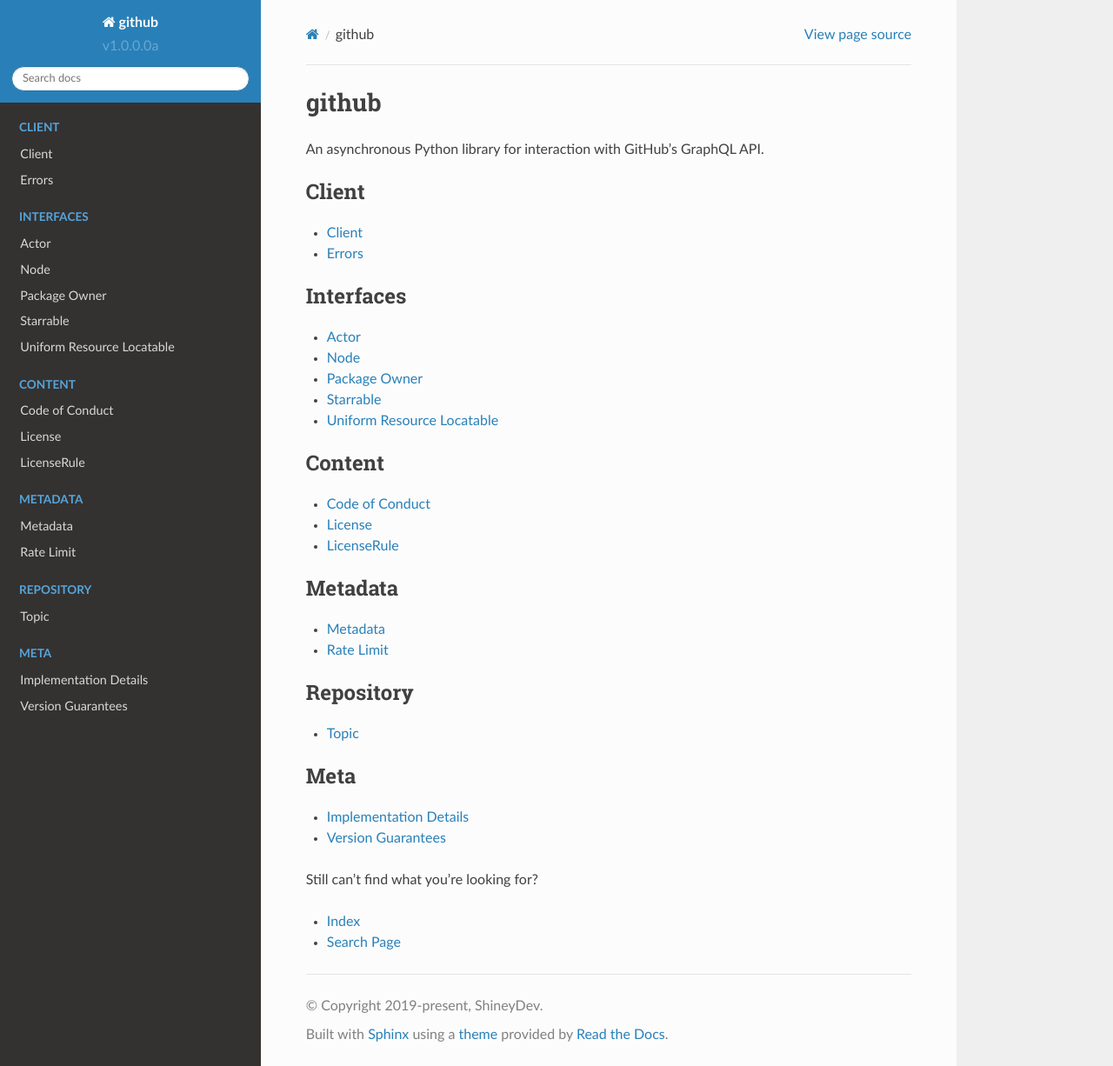
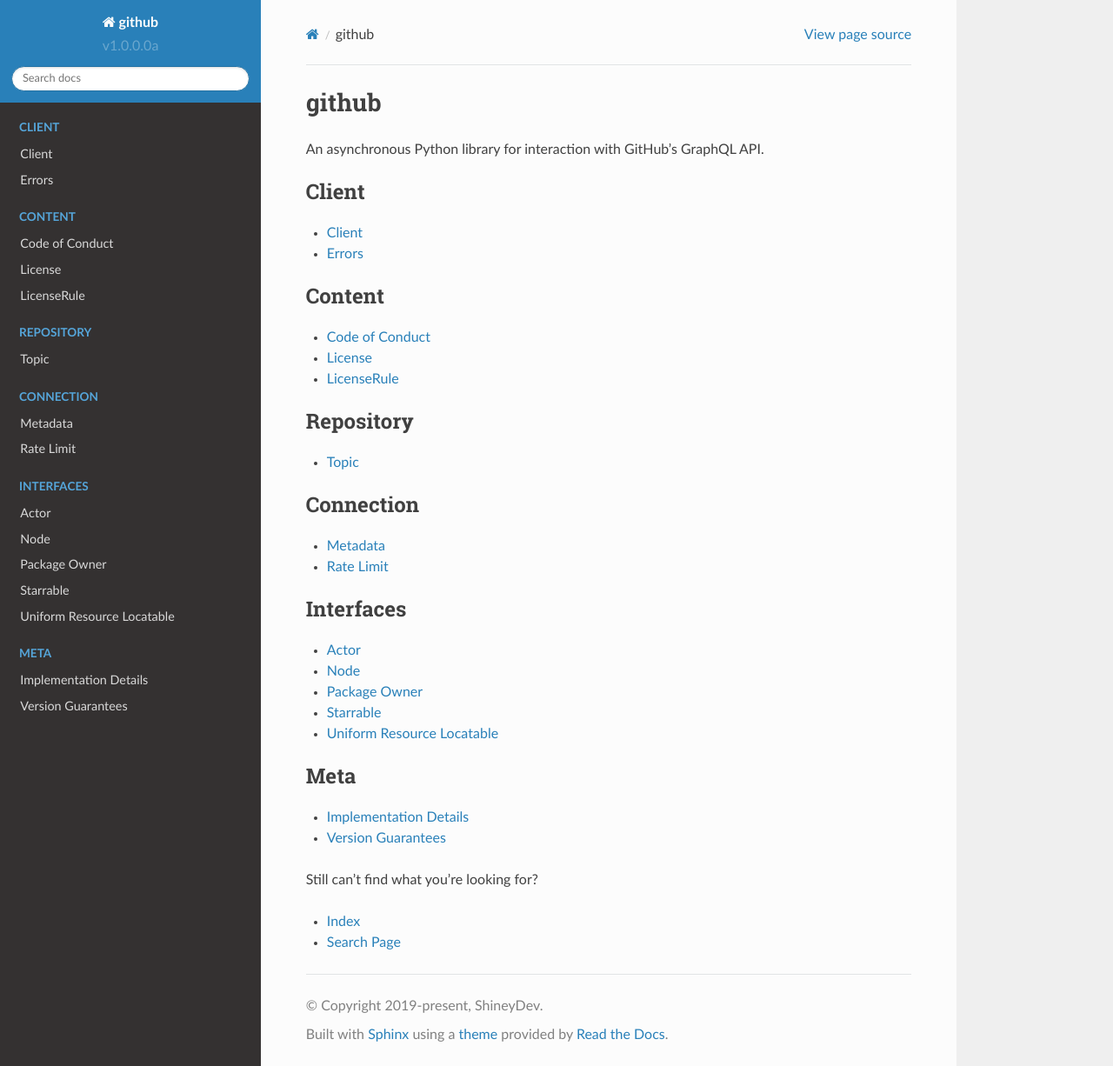
Before and after one commit to ShineyDev/github, a Sphinx documentation site: the page built from docs/index.rst, in a window 1280 px wide and 1226 px high. Shown: the whole window at 87% size. Built offline with Sphinx 7.4.7 and the Read the Docs theme 2.0.0, drawn with Linux system fonts in a browser that asks for light colours; part of the change alters nothing that is shown.

Commit message:
sort documentation categories

```diff
--- a/docs/index.rst
+++ b/docs/index.rst
@@ -13,17 +13,6 @@ An asynchronous Python library for interaction with GitHub's GraphQL API.
 
 
 .. toctree::
-    :caption: Interfaces
-    :maxdepth: 1
-
-    interfaces/actor
-    interfaces/node
-    interfaces/packageowner
-    interfaces/starrable
-    interfaces/uniformresourcelocatable
-
-
-.. toctree::
     :caption: Content
     :maxdepth: 1
 
@@ -33,18 +22,29 @@ An asynchronous Python library for interaction with GitHub's GraphQL API.
 
 
 .. toctree::
-    :caption: Metadata
-    :maxdepth: 1
-
-    metadata/metadata
-    metadata/ratelimit
-
-
-.. toctree::
     :caption: Repository
     :maxdepth: 1
 
     repository/topic
+
+
+.. toctree::
+    :caption: Connection
+    :maxdepth: 1
+
+    connection/metadata
+    connection/ratelimit
+
+
+.. toctree::
+    :caption: Interfaces
+    :maxdepth: 1
+
+    interfaces/actor
+    interfaces/node
+    interfaces/packageowner
+    interfaces/starrable
+    interfaces/uniformresourcelocatable
 
 
 .. toctree::
```
Also changed, not shown: docs/connection/metadata.rst (renamed from docs/metadata/metadata.rst), docs/connection/ratelimit.rst (renamed from docs/metadata/ratelimit.rst).
